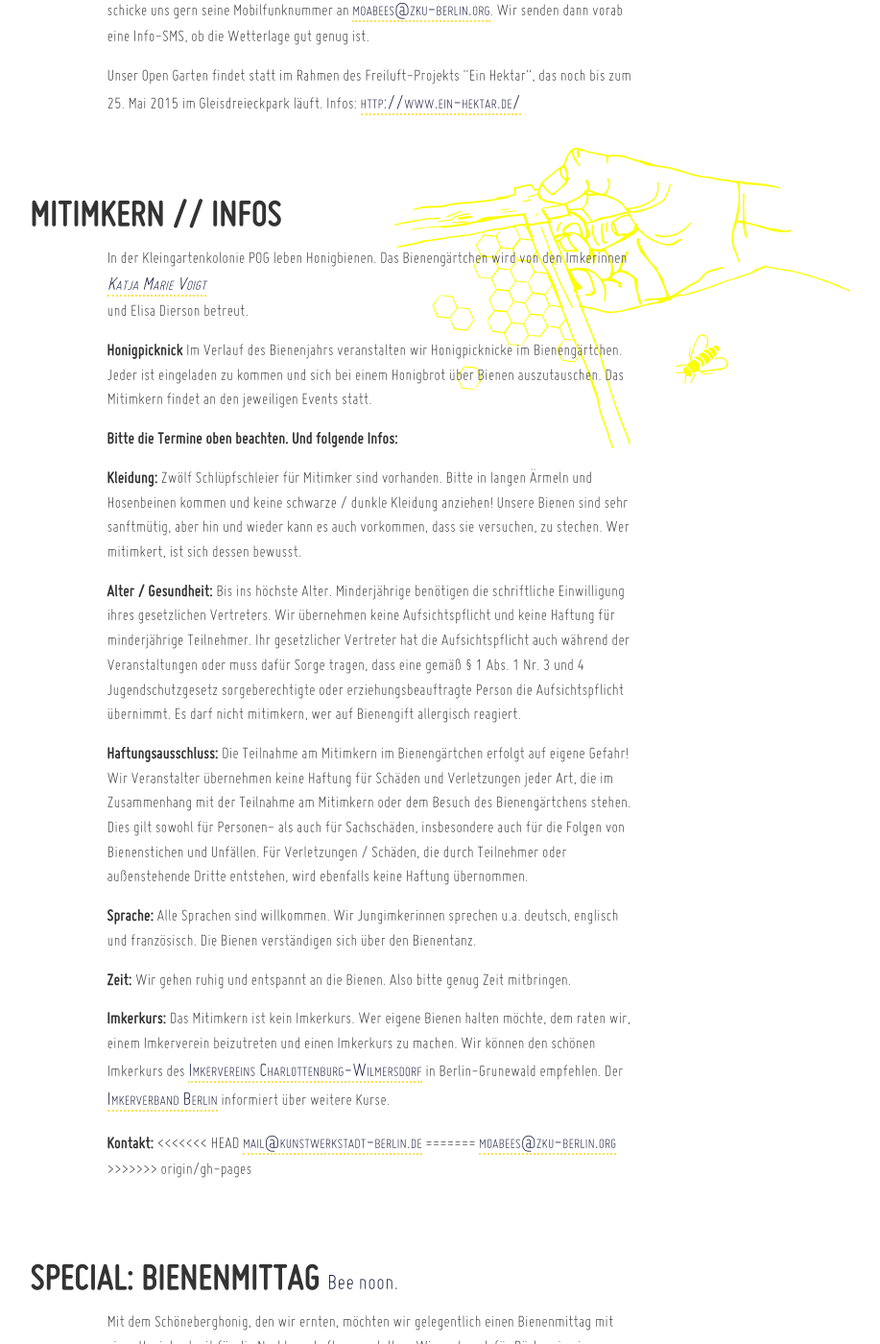
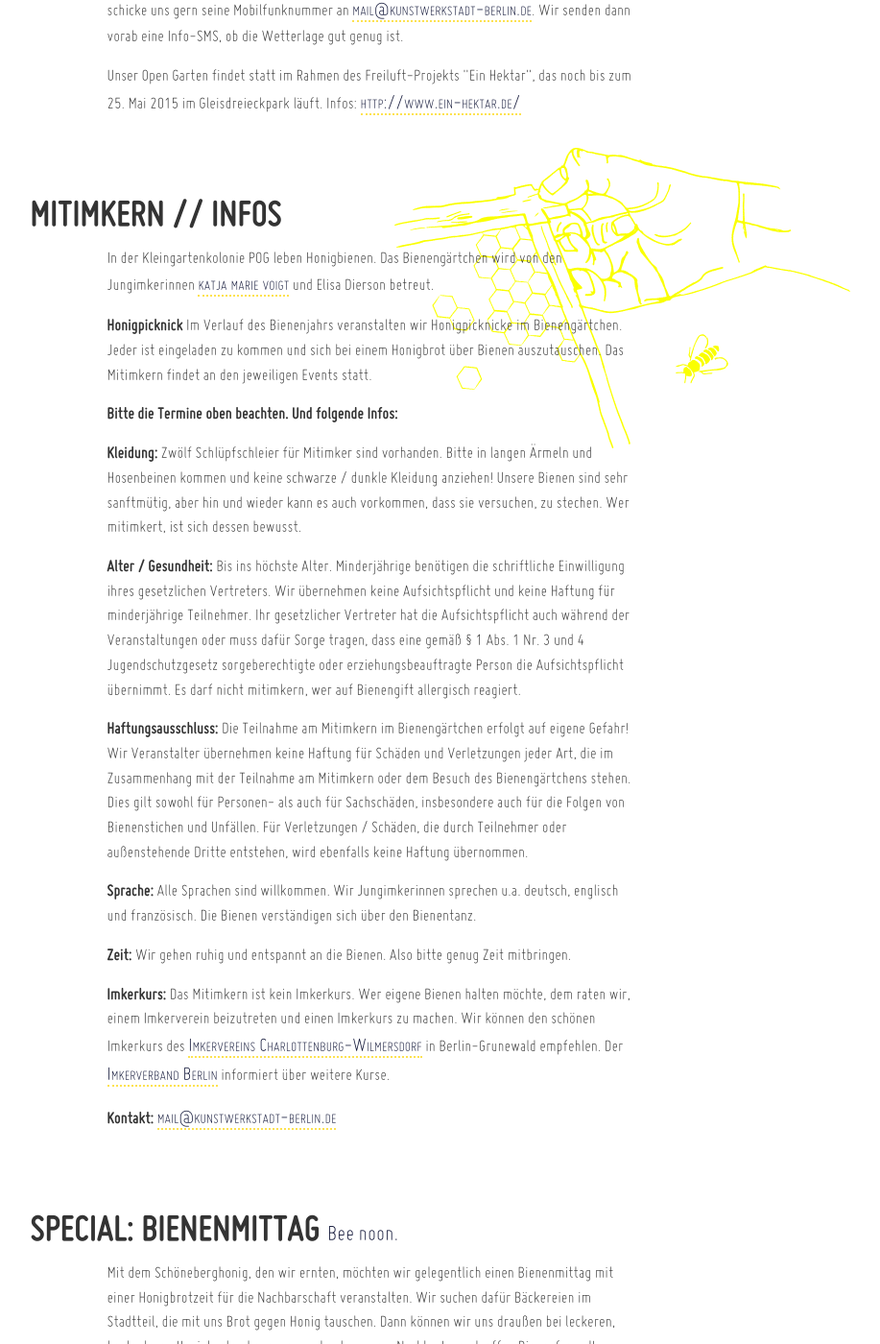
Before and after one commit to dieda/schoeneberg.berlin-bienenstadt.de, a Jekyll site: the page built from index.html, in a window 1280 px wide and 1400 px high, scrolled down 1080 px. Shown: the whole window at 96% size, without its empty margins (251-1168 px from the left). Built offline with Jekyll 4.4.1, drawn with Linux system fonts in a browser that asks for light colours.

Commit message:
update
alles korrigiert

```diff
--- a/index.html
+++ b/index.html
@@ -67,7 +67,7 @@ Die Imkerei im Bienengärtchen POG lädt zum Open Garten mit Honig- und Käsepic
 <strong>Picknickdecken: vorhanden</strong>
 </p>
 <p>
-<strong>Bei schlechtem Wetter fällt das Picknick aus.</strong> Wer weiß, dass er / sie teilnehmen möchte, der schicke uns gern seine Mobilfunknummer an <a href="mailto:moabees@zku-berlin.org">moabees@zku-berlin.org</a>. Wir senden dann vorab eine Info-SMS, ob die Wetterlage gut genug ist.
+<strong>Bei schlechtem Wetter fällt das Picknick aus.</strong> Wer weiß, dass er / sie teilnehmen möchte, der schicke uns gern seine Mobilfunknummer an <a href="mailto:mail@kunstwerkstadt-berlin.de">mail@kunstwerkstadt-berlin.de</a>. Wir senden dann vorab eine Info-SMS, ob die Wetterlage gut genug ist.
 </p>
 <p>
 Unser Open Garten findet statt im Rahmen des Freiluft-Projekts "Ein Hektar", das noch bis zum 25. Mai 2015 im Gleisdreieckpark läuft. Infos: <a href="http://www.ein-hektar.de/">http://www.ein-hektar.de/</a>
@@ -78,7 +78,7 @@ Unser Open Garten findet statt im Rahmen des Freiluft-Projekts "Ein Hektar", das
   <div class="hand"></div>
 </h2>
 <p>
-  In der Kleingartenkolonie POG leben Honigbienen. Das Bienengärtchen wird von den Imkerinnen <a href="http://www.katjamarievoigt.com" target="_blank"<p><i>Katja Marie Voigt</i></a></br> und Elisa Dierson betreut.
+  In der Kleingartenkolonie POG leben Honigbienen. Das Bienengärtchen wird von den Jungimkerinnen <a href="http://katjamarievoigt.com">katja marie voigt</a> und Elisa Dierson betreut.
 </p>
 <p>
   <strong>Honigpicknick</strong> Im Verlauf des Bienenjahrs veranstalten wir Honigpicknicke im Bienengärtchen. Jeder ist eingeladen zu kommen und sich bei einem Honigbrot über Bienen auszutauschen. Das Mitimkern findet an den jeweiligen Events statt.
@@ -117,11 +117,7 @@ Unser Open Garten findet statt im Rahmen des Freiluft-Projekts "Ein Hektar", das
 </p>
 <p>
   <strong>Kontakt:</strong>
-<<<<<<< HEAD
   <a href="mailto:mail@kunstwerkstadt-berlin.de">mail@kunstwerkstadt-berlin.de</a>
-=======
-  <a href="mailto:moabees@zku-berlin.org">moabees@zku-berlin.org</a>
->>>>>>> origin/gh-pages
 </p>
 
 
```
